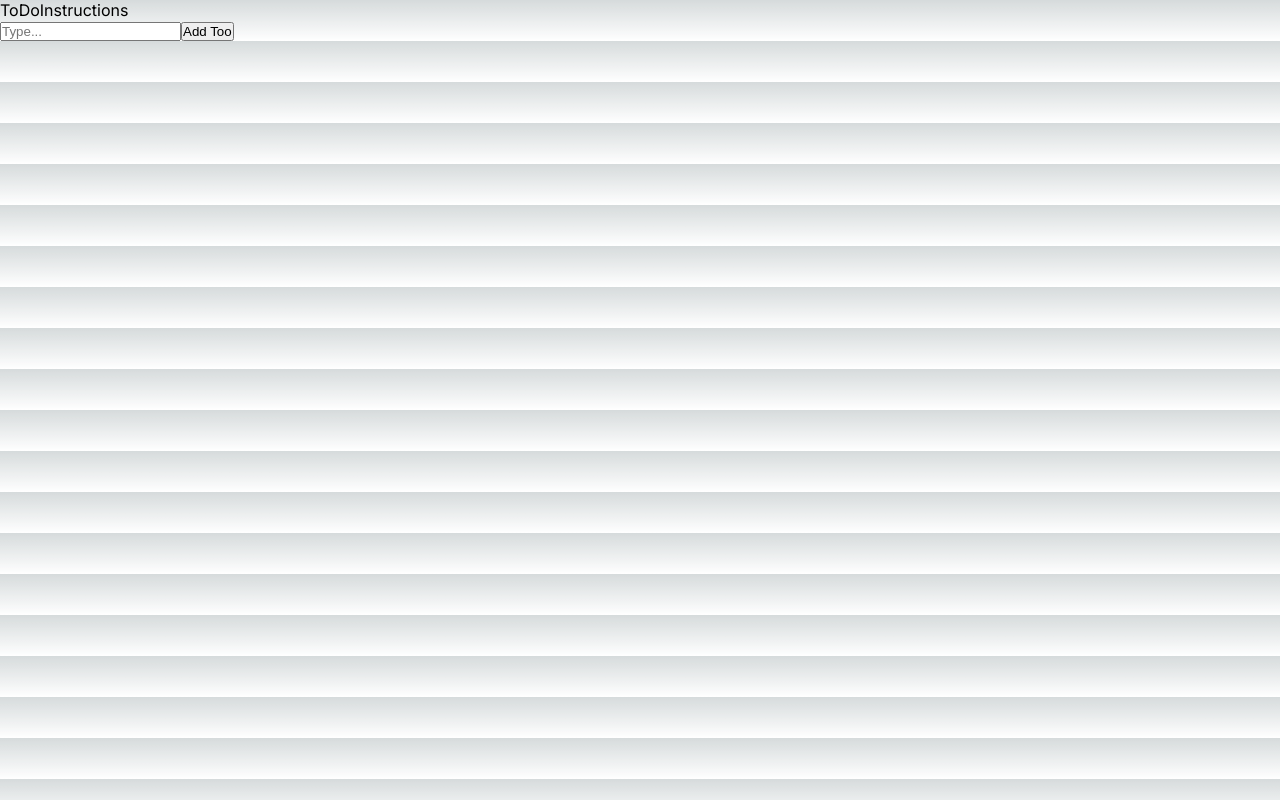
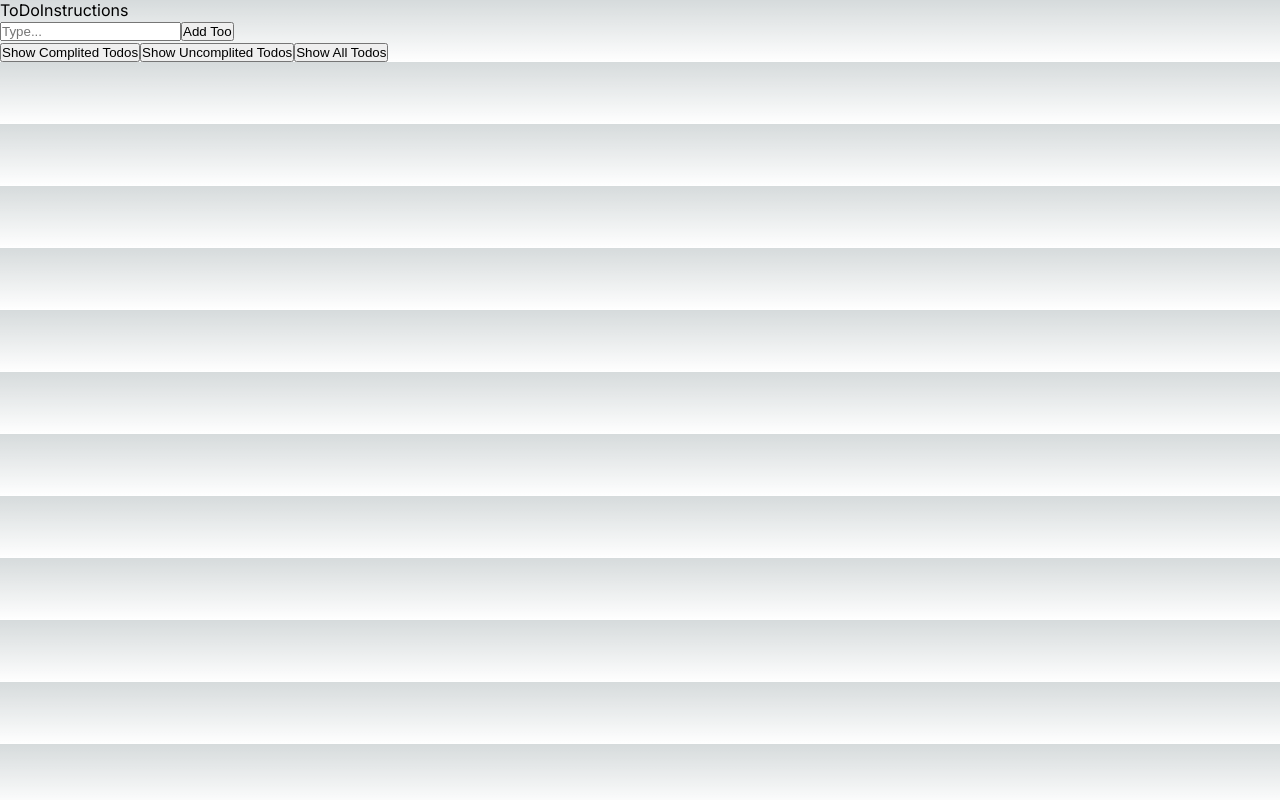
Before and after one commit to StandaFrontMan/ToDo-TS-Next, a Next.js app in the folder ts-proj/: page / in a window 1280 px wide. Built offline with nearby package versions, Linux system fonts and the light colour scheme.

Commit message:
Implementation of filtering by the criterion of completed

```diff
--- a/ts-proj/src/app/todo components/TodoList.tsx
+++ b/ts-proj/src/app/todo components/TodoList.tsx
@@ -1,25 +1,34 @@
 import { useAppSelector } from '@/redux/hooks'
-import React from 'react'
+import React, { useState } from 'react'
 import TodoItem from './TodoItem'
 
 const TodoList: React.FC = () => {
 
     const { todos } = useAppSelector(state => state.todo)
 
+    const [filter, setFilter] = useState<'completed' | 'uncompleted' | 'all'>('all');
 
-    console.log(todos);
+    const filteredTodos = todos.filter((todo) => { // реализация фильтрации по кретерию condition
+        if (filter === 'completed') {
+          return todo.complited;
+        } else if (filter === 'uncompleted') {
+          return !todo.complited;
+        } else {
+          return true;
+        }
+      });
 
   return (
-    <ul>
-        {
-            todos.map(todo => (
-                <TodoItem
-                    key={todo.id}
-                    {...todo}
-                />
-            ))
-        }
-    </ul>
+    <div>
+      <button onClick={() => setFilter('completed')}>Show Complited Todos</button>
+      <button onClick={() => setFilter('uncompleted')}>Show Uncomplited Todos</button>
+      <button onClick={() => setFilter('all')}>Show All Todos</button>
+      <ul>
+        {filteredTodos.map((todo) => (
+          <TodoItem key={todo.id} {...todo} />
+        ))}
+      </ul>
+    </div>
   )
 }
 
```
